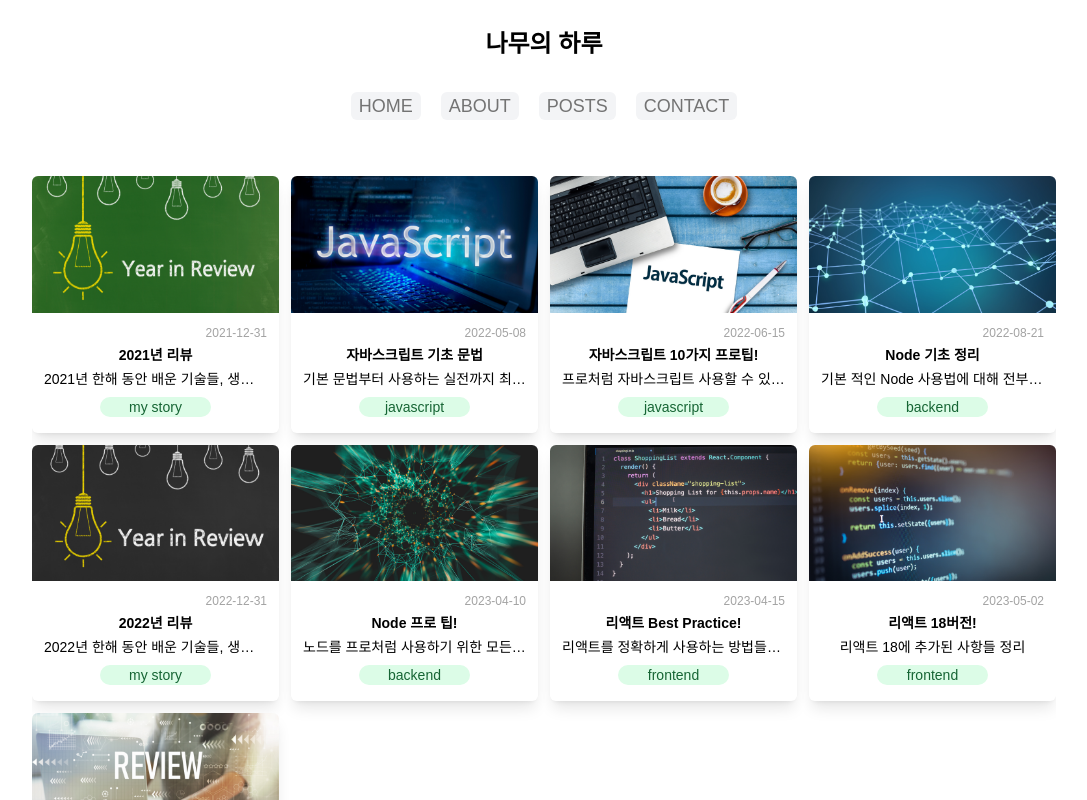
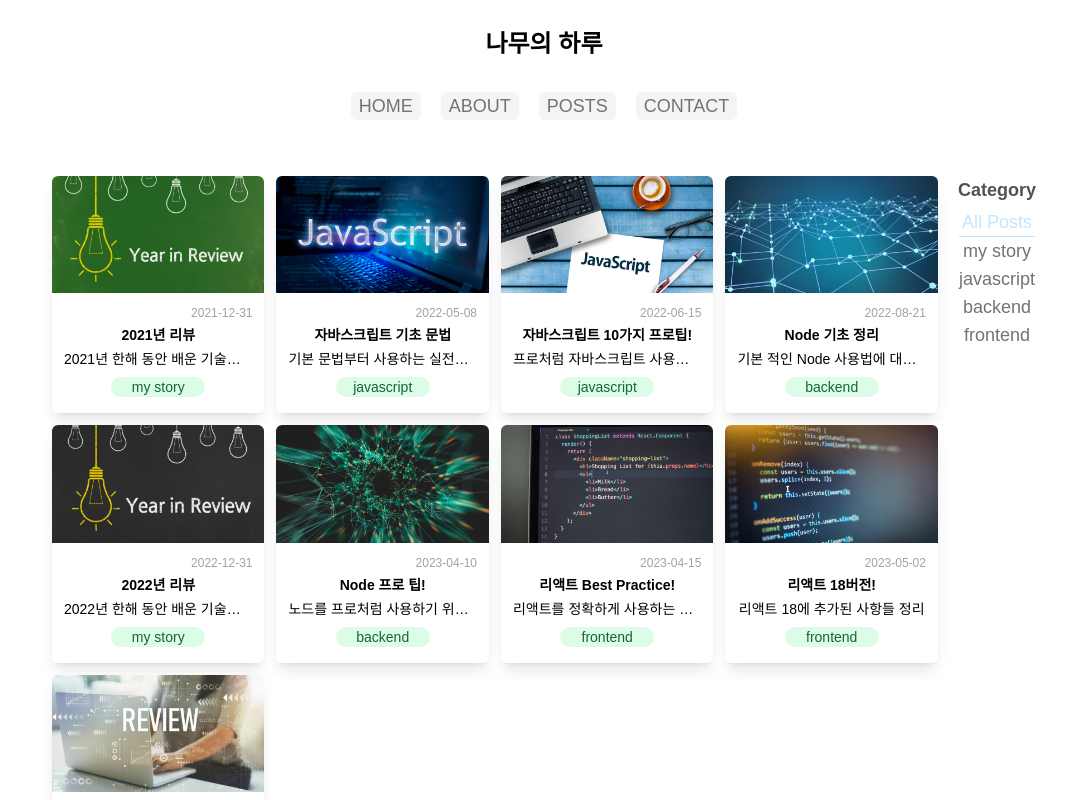
Before and after one commit to sorrel012/next-blog, a Next.js app: page /posts in a window 1280 px wide. Shown: the whole page, without its empty margins (96-1183 px from the left). Built offline with nearby package versions, Linux system fonts and the light colour scheme; a web font is replaced by a local one.

Commit message:
fixed: posts 페이지 카테고리, 글 스타일링 수정

```diff
--- a/src/app/posts/page.tsx
+++ b/src/app/posts/page.tsx
@@ -3,7 +3,10 @@ import FilterablePosts from '@/components/posts/FilterablePosts';
 
 export default async function PostsPage() {
   const posts = await getPosts();
-  const categories = [...new Set(posts.map((post) => post.category))];
+  const categories = [
+    'All Posts',
+    ...new Set(posts.map((post) => post.category)),
+  ];
 
   return (
     <>
--- a/src/components/posts/FilterablePosts.tsx
+++ b/src/components/posts/FilterablePosts.tsx
@@ -24,7 +24,7 @@ export default function FilterablePosts({ posts, categories }: Props) {
   };
 
   return (
-    <section>
+    <section className="flex justify-between gap-5 px-5">
       <PostsGrid posts={filteredPosts} />
       <Categories
         categories={categories}
```
